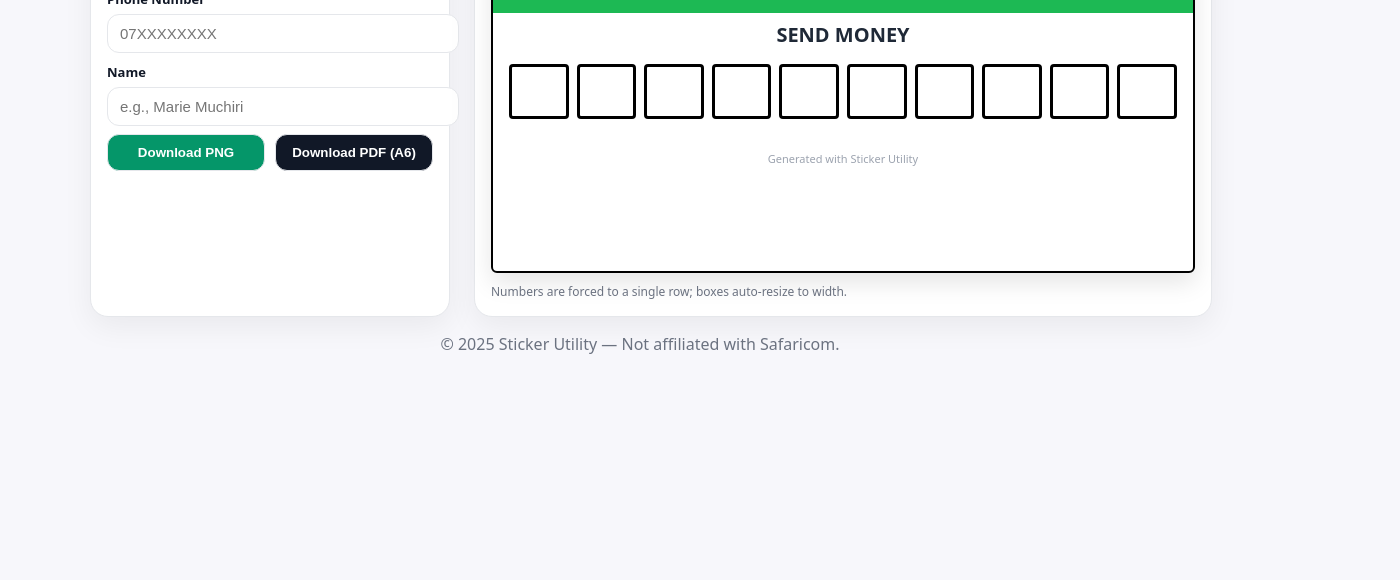
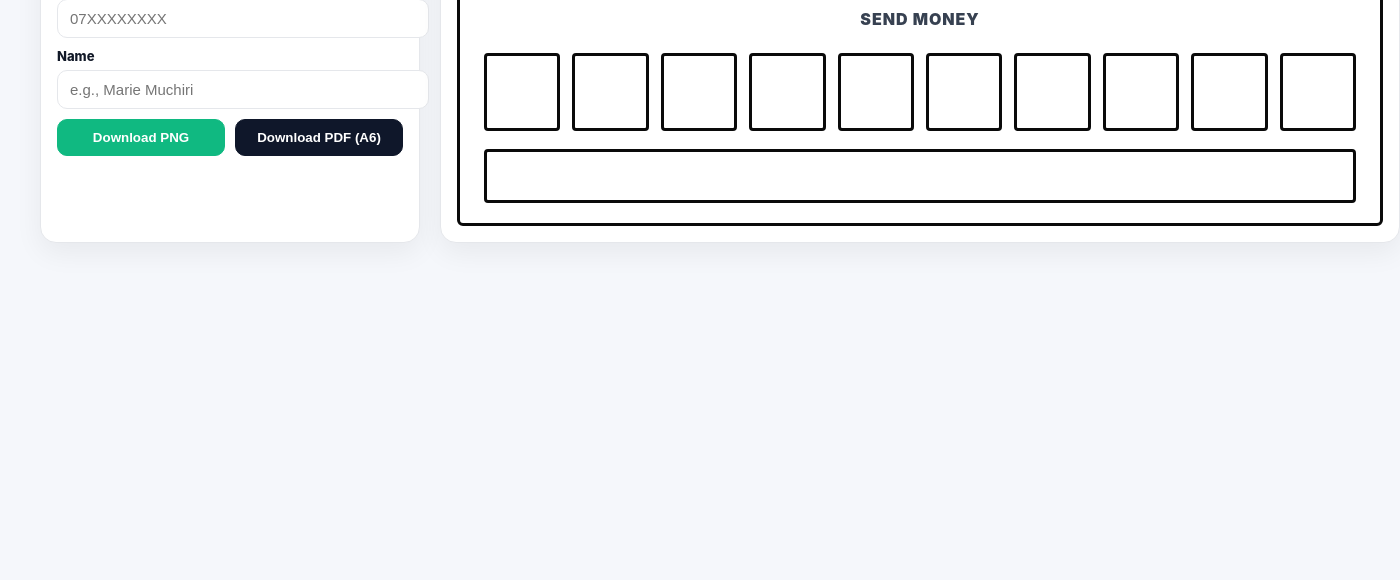
Before and after one commit to Nathank3/mpesa-sticker-vanilla, a plain HTML site: page index.html in a window 1280 px wide. Shown: the part 220-800 px from the top of the page, 1400 px wide, since content can reach past the window. Drawn offline with nearby package versions, Linux system fonts and the light colour scheme.

Commit message:
Update index.html

```diff
--- a/index.html
+++ b/index.html
@@ -5,107 +5,91 @@
   <meta name="viewport" content="width=device-width, initial-scale=1" />
   <title>M-Pesa Sticker Utility</title>
   <style>
-    :root {
-      --mpesa-green: #1db954;
-      --bg: #f6f7f9;
-      --card: #fff;
-      --text: #111827;
-      --muted: #6b7280;
-      --border: #e5e7eb;
-      --black: #000000;
+    :root{
+      --mpesa-green:#21c25e; /* closer to Safaricom green */
+      --border:#0a0a0a;
+      --muted:#374151;
+      --bg:#f5f7fb;
     }
-    html, body { height: 100%; }
-    body { margin: 0; font-family: system-ui, -apple-system, Segoe UI, Roboto, Ubuntu, "Helvetica Neue", Arial, "Noto Sans"; background: #f7f7fb; color: var(--text); }
-    .container { max-width: 1100px; margin: 0 auto; padding: 24px; }
-    h1 { margin: 0 0 6px; font-size: 28px; font-weight: 900; letter-spacing: -0.02em; }
-    .sub { color: var(--muted); margin-bottom: 20px; }
+    html,body{height:100%}
+    body{margin:0;font-family:Inter,system-ui,Segoe UI,Roboto,Helvetica,Arial,sans-serif;background:var(--bg);color:#111827}
+    .container{display:grid;grid-template-columns:1fr;gap:20px;padding:24px;max-width:1200px;margin:0 auto}
+    @media(min-width:992px){.container{grid-template-columns:380px 1fr}}
 
-    .grid { display: grid; grid-template-columns: 1fr; gap: 24px; }
-    @media (min-width: 992px) { .grid { grid-template-columns: 360px 1fr; } }
+    .card{background:#fff;border:1px solid #e5e7eb;border-radius:16px;box-shadow:0 10px 28px rgba(0,0,0,.06);padding:16px}
+    h1{margin:0 0 6px;font-weight:900;letter-spacing:-.02em}
+    .sub{color:#6b7280;margin-bottom:12px}
 
-    .card { background: var(--card); border: 1px solid var(--border); border-radius: 18px; box-shadow: 0 10px 30px rgba(0,0,0,0.06); padding: 16px; }
-    .section-title { font-size: 13px; font-weight: 700; color: var(--muted); text-transform: uppercase; letter-spacing: 0.06em; margin: 8px 0 10px; }
+    .row{display:flex;gap:8px}
+    .btn{flex:1;padding:10px 12px;border-radius:10px;border:1px solid #e5e7eb;background:#f3f4f6;font-weight:800;cursor:pointer}
+    .btn.active{background:#0f172a;color:#fff}
+    .btn.g.active{background:#10b981;border-color:#10b981;color:#fff}
+    label{display:block;font-size:13px;font-weight:800;margin:10px 0 6px}
+    input{width:100%;padding:10px 12px;border:1px solid #e5e7eb;border-radius:10px;font-size:15px}
 
-    .row { display: flex; gap: 8px; }
-    .row > .btn { flex: 1; }
+    .export{display:flex;gap:10px;margin-top:10px}
+    .export .btn{flex:1}
+    .export .png{background:#10b981;color:#fff;border-color:#10b981}
+    .export .pdf{background:#0f172a;color:#fff;border-color:#0f172a}
 
-    .btn { display: inline-flex; align-items: center; justify-content: center; gap: 8px; padding: 10px 12px; font-weight: 700; border-radius: 12px; border: 1px solid var(--border); background: #f3f4f6; cursor: pointer; user-select: none; }
-    .btn.active { background: #111827; color: #fff; }
-    .btn.green.active { background: #059669; color: #fff; }
-
-    label { display: block; font-size: 13px; font-weight: 700; margin: 10px 0 6px; }
-    input[type="text"], input[type="tel"] { width: 100%; padding: 10px 12px; border: 1px solid var(--border); border-radius: 12px; font-size: 15px; }
-
-    .export { display: flex; gap: 10px; padding-top: 8px; }
-    .export .btn { flex: 1; }
-    .export .btn.png { background: #059669; color: #fff; }
-    .export .btn.pdf { background: #111827; color: #fff; }
-
-    /* Preview / Sticker: rectangular look */
-    .preview-wrap { display: flex; justify-content: center; }
-    .sticker { width: 700px; min-height: 320px; background: #fff; border: 2px solid var(--black); border-radius: 6px; box-shadow: 0 10px 24px rgba(0,0,0,0.10); display: flex; flex-direction: column; }
-    .sticker-top { background: var(--mpesa-green); color: #fff; padding: 12px 16px; text-align: center; font-weight: 900; font-size: 28px; text-transform: uppercase; letter-spacing: 0.04em; }
-    .sticker-mid { padding: 8px 16px; text-align: center; font-weight: 800; font-size: 20px; text-transform: uppercase; color: #1f2937; }
-    .boxes-wrap { padding: 8px 16px; }
-    .boxes { display: grid; gap: 8px; justify-items: stretch; }
-    .box { aspect-ratio: 1.1 / 1; background: #fff; border: 3px solid #000; border-radius: 4px; display: flex; align-items: center; justify-content: center; font-weight: 900; font-size: 26px; letter-spacing: 0.08em; }
-    .name { text-align: center; font-weight: 900; font-size: 22px; padding: 10px 16px 14px; word-break: break-word; }
-    .foot { text-align: center; color: #9ca3af; font-size: 11px; padding-bottom: 8px; }
-
-    .hint { color: #6b7280; font-size: 12px; margin-top: 10px; }
+    /* Sticker */
+    .sticker{width:920px;max-width:100%;border:3px solid var(--border);border-radius:6px;background:#fff;display:flex;flex-direction:column}
+    .top{background:var(--mpesa-green);color:#fff;font-weight:900;text-transform:uppercase;text-align:center;padding:14px 16px;font-size:30px;letter-spacing:.04em}
+    .mid{padding:12px 16px;text-align:center;color:var(--muted);font-weight:900;text-transform:uppercase;letter-spacing:.06em}
+    .boxes-wrap{padding:12px 24px}
+    .boxes{--count:10;display:grid;grid-template-columns:repeat(var(--count),1fr);gap:12px;align-items:center}
+    .box{height:72px;background:#fff;border:3px solid var(--border);border-radius:4px;display:flex;align-items:center;justify-content:center;font-weight:900;font-size:28px;letter-spacing:.06em}
+    .name-wrap{padding:6px 24px 20px}
+    .name-field{border:3px solid var(--border);border-radius:4px;height:48px;display:flex;align-items:center;justify-content:center;font-weight:900;font-size:20px}
   </style>
   <script src="https://unpkg.com/html-to-image@1.11.11/dist/html-to-image.umd.js"></script>
   <script src="https://cdnjs.cloudflare.com/ajax/libs/jspdf/2.5.1/jspdf.umd.min.js"></script>
 </head>
 <body>
+  <h1 style="padding:24px; padding-bottom:0;">M-Pesa Sticker Utility</h1>
+  <div class="sub" style="padding:0 24px 8px;">Type your details, see a live sticker, then download as PNG or A6 PDF. Pure HTML/CSS/JS.</div>
   <div class="container">
-    <h1>M-Pesa Sticker Utility</h1>
-    <div class="sub">Enter details → live preview → download PNG/A6 PDF. (All client-side)</div>
-
-    <div class="grid">
     <div class="card">
-        <div class="section-title">Mode</div>
       <div class="row">
         <button id="mode-send" class="btn active" type="button">Send Money</button>
         <button id="mode-lipa" class="btn" type="button">Lipa na M-PESA</button>
       </div>
-
-        <div id="lipa-types" style="display:none; margin-top: 8px;">
+      <div id="lipa-types" style="display:none;margin-top:8px">
         <div class="row">
-            <button id="type-till" class="btn green active" type="button">Till</button>
-            <button id="type-paybill" class="btn green" type="button">Paybill</button>
-            <button id="type-pochi" class="btn green" type="button">Pochi</button>
+          <button id="type-till" class="btn g active" type="button">Till</button>
+          <button id="type-paybill" class="btn g" type="button">Paybill</button>
+          <button id="type-pochi" class="btn g" type="button">Pochi</button>
         </div>
       </div>
 
-        <div id="inputs-send" class="inputs">
+      <div id="inputs-send">
         <label>Phone Number</label>
-          <input id="input-phone" type="tel" placeholder="07XXXXXXXX" />
+        <input id="in-phone" type="tel" placeholder="07XXXXXXXX">
         <label>Name</label>
-          <input id="input-name" type="text" placeholder="e.g., Marie Muchiri" />
+        <input id="in-name-send" type="text" placeholder="e.g., Marie Muchiri">
       </div>
 
-        <div id="inputs-till" class="inputs" style="display:none;">
+      <div id="inputs-till" style="display:none">
         <label>Till Number</label>
-          <input id="input-till" type="tel" placeholder="e.g., 123456" />
+        <input id="in-till" type="tel" placeholder="e.g., 123456">
         <label>Name</label>
-          <input id="input-name-till" type="text" placeholder="Business name" />
+        <input id="in-name-till" type="text" placeholder="Business name">
       </div>
 
-        <div id="inputs-paybill" class="inputs" style="display:none;">
+      <div id="inputs-paybill" style="display:none">
         <label>Paybill Number</label>
-          <input id="input-paybill" type="tel" placeholder="e.g., 247247" />
+        <input id="in-paybill" type="tel" placeholder="e.g., 247247">
         <label>Account Number</label>
-          <input id="input-account" type="text" placeholder="Meter / Student ID / Ref" />
+        <input id="in-account" type="text" placeholder="Meter / Student ID / Ref">
         <label>Name</label>
-          <input id="input-name-paybill" type="text" placeholder="Business name" />
+        <input id="in-name-paybill" type="text" placeholder="Business name">
       </div>
 
-        <div id="inputs-pochi" class="inputs" style="display:none;">
+      <div id="inputs-pochi" style="display:none">
         <label>Phone Number (Pochi)</label>
-          <input id="input-pochi" type="tel" placeholder="07XXXXXXXX" />
+        <input id="in-pochi" type="tel" placeholder="07XXXXXXXX">
         <label>Name</label>
-          <input id="input-name-pochi" type="text" placeholder="e.g., Mama Mboga" />
+        <input id="in-name-pochi" type="text" placeholder="e.g., Mama Mboga">
       </div>
 
       <div class="export">
@@ -115,201 +99,138 @@
     </div>
 
     <div class="card">
-        <div class="sub">Live preview (sticker is a single row of boxes):</div>
-        <div class="preview-wrap">
-          <div id="sticker" class="sticker">
-            <div id="sticker-top" class="sticker-top">SEND MONEY</div>
-            <div id="sticker-mid" class="sticker-mid">SEND MONEY</div>
-            <div class="boxes-wrap">
-              <div class="boxes" id="primary-boxes"></div>
+      <div class="sticker" id="sticker">
+        <div class="top" id="top">SEND MONEY</div>
+        <div class="mid" id="mid">SEND MONEY</div>
+        <div class="boxes-wrap"><div class="boxes" id="primary"></div></div>
+        <div class="name-wrap"><div class="name-field" id="nameField"></div></div>
       </div>
-            <div class="name" id="sticker-name"></div>
-            <div class="foot">Generated with Sticker Utility</div>
-          </div>
-        </div>
-        <div class="hint">Numbers are forced to a single row; boxes auto-resize to width.</div>
     </div>
   </div>
 
-    <div class="sub" style="text-align:center; margin-top:16px;">© <span id="year"></span> Sticker Utility — Not affiliated with Safaricom.</div>
-  </div>
+  <script>
+    const $ = (id) => document.getElementById(id);
 
-  <script>
-    const el = (id) => document.getElementById(id);
-    const yearEl = el('year'); yearEl.textContent = new Date().getFullYear();
+    // state
+    let mode = 'send'; // send | lipa
+    let lipaType = 'till'; // till | paybill | pochi
 
-    let mode = 'send';
-    let lipaType = 'till';
+    let phone='', nameSend='';
+    let till='', nameTill='';
+    let paybill='', account='', namePaybill='';
+    let pochi='', namePochi='';
 
-    let phone = ''; let nameSend = '';
-    let till = ''; let nameTill = '';
-    let paybill = ''; let account = ''; let namePaybill = '';
-    let pochi = ''; let namePochi = '';
+    // els
+    const modeSend = $('mode-send'); const modeLipa = $('mode-lipa');
+    const typesWrap = $('lipa-types');
+    const typeTill = $('type-till'); const typePaybill = $('type-paybill'); const typePochi = $('type-pochi');
 
-    const btnModeSend = el('mode-send');
-    const btnModeLipa = el('mode-lipa');
-    const lipaTypesWrap = el('lipa-types');
+    const inPhone=$('in-phone'), inNameSend=$('in-name-send');
+    const inTill=$('in-till'), inNameTill=$('in-name-till');
+    const inPaybill=$('in-paybill'), inAccount=$('in-account'), inNamePaybill=$('in-name-paybill');
+    const inPochi=$('in-pochi'), inNamePochi=$('in-name-pochi');
 
-    const btnTypeTill = el('type-till');
-    const btnTypePaybill = el('type-paybill');
-    const btnTypePochi = el('type-pochi');
+    const topBar=$('top'), midLbl=$('mid'), primary=$('primary'), nameField=$('nameField');
 
-    const inputsSend = el('inputs-send');
-    const inputsTill = el('inputs-till');
-    const inputsPaybill = el('inputs-paybill');
-    const inputsPochi = el('inputs-pochi');
+    function digitsOnly(v,max){ return (v||'').replace(/\D+/g,'').slice(0,max); }
 
-    const inputPhone = el('input-phone');
-    const inputName = el('input-name');
-
-    const inputTill = el('input-till');
-    const inputNameTill = el('input-name-till');
-
-    const inputPaybill = el('input-paybill');
-    const inputAccount = el('input-account');
-    const inputNamePaybill = el('input-name-paybill');
-
-    const inputPochi = el('input-pochi');
-    const inputNamePochi = el('input-name-pochi');
-
-    const stickerTop = el('sticker-top');
-    const stickerMid = el('sticker-mid');
-    const primaryBoxes = el('primary-boxes');
-    const stickerName = el('sticker-name');
-
-    const btnPng = el('btn-png');
-    const btnPdf = el('btn-pdf');
-
-    function clampDigits(v, max) { return (v || '').replace(/\D+/g, '').slice(0, max); }
-
-    function renderBoxes(value, fixedCount) {
-      const digits = (value || '').replace(/\D+/g, '');
+    function renderBoxes(val, fixedCount){
+      const digits=(val||'').replace(/\D+/g,'');
       const count = fixedCount ?? Math.max(1, digits.length || 1);
-      primaryBoxes.innerHTML = '';
-      primaryBoxes.style.gridTemplateColumns = `repeat(${count}, 1fr)`;
-      for (let i = 0; i < count; i++) {
-        const ch = digits[i] || '';
-        const d = document.createElement('div');
-        d.className = 'box';
-        d.textContent = ch;
-        primaryBoxes.appendChild(d);
+      primary.innerHTML='';
+      primary.style.setProperty('--count', count);
+      for(let i=0;i<count;i++){
+        const d=document.createElement('div');
+        d.className='box';
+        d.textContent=digits[i]||'';
+        primary.appendChild(d);
       }
     }
 
-    function updateUI() {
-      const isSend = mode === 'send';
-      const isPochi = lipaType === 'pochi';
+    function update(){
+      const isSend = mode==='send';
+      const isPochi = lipaType==='pochi';
 
-      btnModeSend.classList.toggle('active', isSend);
-      btnModeLipa.classList.toggle('active', !isSend);
+      modeSend.classList.toggle('active', isSend);
+      modeLipa.classList.toggle('active', !isSend);
+      typesWrap.style.display = isSend ? 'none' : 'block';
 
-      lipaTypesWrap.style.display = isSend ? 'none' : 'block';
+      $('inputs-send').style.display = isSend ? 'block' : 'none';
+      $('inputs-till').style.display = (!isSend && lipaType==='till') ? 'block' : 'none';
+      $('inputs-paybill').style.display = (!isSend && lipaType==='paybill') ? 'block' : 'none';
+      $('inputs-pochi').style.display = (!isSend && lipaType==='pochi') ? 'block' : 'none';
 
-      inputsSend.style.display = isSend ? 'block' : 'none';
-      inputsTill.style.display = (!isSend && lipaType === 'till') ? 'block' : 'none';
-      inputsPaybill.style.display = (!isSend && lipaType === 'paybill') ? 'block' : 'none';
-      inputsPochi.style.display = (!isSend && lipaType === 'pochi') ? 'block' : 'none';
+      typeTill.classList.toggle('active', lipaType==='till');
+      typePaybill.classList.toggle('active', lipaType==='paybill');
+      typePochi.classList.toggle('active', lipaType==='pochi');
 
-      if (isSend) {
-        stickerTop.textContent = 'SEND MONEY';
-        stickerMid.textContent = 'SEND MONEY';
-      } else {
-        stickerTop.textContent = 'LIPA NA M-PESA';
-        if (lipaType === 'till') stickerMid.textContent = 'BUY GOODS TILL NUMBER';
-        if (lipaType === 'paybill') stickerMid.textContent = 'PAYBILL';
-        if (lipaType === 'pochi') stickerMid.textContent = 'POCHI LA BIASHARA';
+      topBar.textContent = isSend ? 'SEND MONEY' : 'LIPA NA M-PESA';
+      if(isSend) midLbl.textContent = 'SEND MONEY';
+      else if(lipaType==='till') midLbl.textContent = 'BUY GOODS TILL NUMBER';
+      else if(lipaType==='paybill') midLbl.textContent = 'PAYBILL';
+      else if(lipaType==='pochi') midLbl.textContent = 'POCHI LA BIASHARA';
+
+      let primaryVal='';
+      if(isSend || isPochi) primaryVal = isPochi ? pochi : phone;
+      else primaryVal = lipaType==='till' ? till : paybill;
+
+      renderBoxes(primaryVal, (isSend||isPochi)?10:undefined);
+
+      const nm = isSend ? nameSend : (lipaType==='till'?nameTill : lipaType==='paybill'?namePaybill : namePochi);
+      nameField.textContent = nm||'';
     }
 
-      let primary = '';
-      if (isSend || isPochi) primary = isPochi ? pochi : phone;
-      else primary = (lipaType === 'till') ? till : paybill;
+    modeSend.onclick=()=>{ mode='send'; update(); };
+    modeLipa.onclick=()=>{ mode='lipa'; update(); };
+    typeTill.onclick=()=>{ lipaType='till'; update(); };
+    typePaybill.onclick=()=>{ lipaType='paybill'; update(); };
+    typePochi.onclick=()=>{ lipaType='pochi'; update(); };
 
-      renderBoxes(primary, (isSend || isPochi) ? 10 : undefined);
+    inPhone.oninput=(e)=>{ phone=digitsOnly(e.target.value,10); e.target.value=phone; update(); };
+    inNameSend.oninput=(e)=>{ nameSend=e.target.value; update(); };
+    inTill.oninput=(e)=>{ till=digitsOnly(e.target.value,12); e.target.value=till; update(); };
+    inNameTill.oninput=(e)=>{ nameTill=e.target.value; update(); };
+    inPaybill.oninput=(e)=>{ paybill=digitsOnly(e.target.value,12); e.target.value=paybill; update(); };
+    inAccount.oninput=(e)=>{ /* account text not shown on sticker to match image, keep for later */ };
+    inNamePaybill.oninput=(e)=>{ namePaybill=e.target.value; update(); };
+    inPochi.oninput=(e)=>{ pochi=digitsOnly(e.target.value,10); e.target.value=pochi; update(); };
+    inNamePochi.oninput=(e)=>{ namePochi=e.target.value; update(); };
 
-      const nm = isSend ? nameSend : (lipaType === 'till' ? nameTill : lipaType === 'paybill' ? namePaybill : namePochi);
-      stickerName.textContent = nm || '';
+    async function getDataUrl(){
+      const node = document.getElementById('sticker');
+      return await htmlToImage.toPng(node, {pixelRatio:2, cacheBust:true, backgroundColor:'#ffffff'});
     }
 
-    btnModeSend.addEventListener('click', () => { mode = 'send'; updateUI(); });
-    btnModeLipa.addEventListener('click', () => { mode = 'lipa'; updateUI(); });
-
-    btnTypeTill.addEventListener('click', () => { lipaType = 'till'; updateUI(); });
-    btnTypePaybill.addEventListener('click', () => { lipaType = 'paybill'; updateUI(); });
-    btnTypePochi.addEventListener('click', () => { lipaType = 'pochi'; updateUI(); });
-
-    inputPhone.addEventListener('input', (e) => { phone = clampDigits(e.target.value, 10); e.target.value = phone; updateUI(); });
-    inputName.addEventListener('input', (e) => { nameSend = e.target.value; updateUI(); });
-
-    inputTill.addEventListener('input', (e) => { till = clampDigits(e.target.value, 12); e.target.value = till; updateUI(); });
-    inputNameTill.addEventListener('input', (e) => { nameTill = e.target.value; updateUI(); });
-
-    inputPaybill.addEventListener('input', (e) => { paybill = clampDigits(e.target.value, 12); e.target.value = paybill; updateUI(); });
-    inputAccount.addEventListener('input', (e) => { account = e.target.value.slice(0, 20); updateUI(); });
-    inputNamePaybill.addEventListener('input', (e) => { namePaybill = e.target.value; updateUI(); });
-
-    inputPochi.addEventListener('input', (e) => { pochi = clampDigits(e.target.value, 10); e.target.value = pochi; updateUI(); });
-    inputNamePochi.addEventListener('input', (e) => { namePochi = e.target.value; updateUI(); });
-
-    async function toDataUrl() {
-      const node = document.getElementById('sticker');
-      return await htmlToImage.toPng(node, {
-        pixelRatio: 2,
-        cacheBust: true,
-        backgroundColor: '#ffffff',
-        crossOrigin: 'anonymous'
-      });
+    function safeDownload(url, filename){
+      const a=document.createElement('a');
+      a.href=url; a.download=filename; a.rel='noopener'; a.target='_blank';
+      document.body.appendChild(a); a.click(); a.remove();
     }
 
-    btnPng.addEventListener('click', async (e) => {
+    document.getElementById('btn-png').addEventListener('click', async (e)=>{
       e.preventDefault();
-      try {
-        const dataUrl = await toDataUrl();
-        const a = document.createElement('a');
-        a.download = makeFilename() + '.png';
-        a.href = dataUrl;
-        document.body.appendChild(a);
-        a.click();
-        a.remove();
-      } catch (err) {
-        alert('PNG export failed (possibly due to network blocking CDNs). Try another browser/network.');
-        console.error(err);
-      }
+      try{ const dataUrl = await getDataUrl(); safeDownload(dataUrl,'mpesa-sticker.png'); }
+      catch(err){ console.error(err); alert('PNG export failed. Try a different browser/network (CDNs may be blocked).'); }
     });
 
-    btnPdf.addEventListener('click', async (e) => {
+    document.getElementById('btn-pdf').addEventListener('click', async (e)=>{
       e.preventDefault();
-      try {
-        const dataUrl = await toDataUrl();
+      try{
+        const dataUrl = await getDataUrl();
         const { jsPDF } = window.jspdf;
-        const pdf = new jsPDF({ orientation: 'portrait', unit: 'mm', format: 'a6' });
+        const pdf = new jsPDF({orientation:'landscape', unit:'mm', format:'a6'});
         const imgProps = pdf.getImageProperties(dataUrl);
-        const pageWidth = pdf.internal.pageSize.getWidth();
-        const pageHeight = pdf.internal.pageSize.getHeight();
-        const ratio = Math.min(pageWidth / imgProps.width, pageHeight / imgProps.height);
-        const w = imgProps.width * ratio;
-        const h = imgProps.height * ratio;
-        const x = (pageWidth - w) / 2;
-        const y = (pageHeight - h) / 2;
-        pdf.addImage(dataUrl, 'PNG', x, y, w, h);
-        pdf.save(makeFilename() + '.pdf');
-      } catch (err) {
-        alert('PDF export failed (possibly due to network blocking CDNs). Try another browser/network.');
-        console.error(err);
-      }
+        const pw = pdf.internal.pageSize.getWidth();
+        const ph = pdf.internal.pageSize.getHeight();
+        const r = Math.min(pw/imgProps.width, ph/imgProps.height);
+        const w = imgProps.width*r, h = imgProps.height*r;
+        const x=(pw-w)/2, y=(ph-h)/2;
+        pdf.addImage(dataUrl,'PNG',x,y,w,h);
+        pdf.save('mpesa-sticker.pdf');
+      }catch(err){ console.error(err); alert('PDF export failed. Try a different browser/network.'); }
     });
 
-    function makeFilename() {
-      const parts = [];
-      parts.push(mode === 'send' ? 'send-money' : `lipa-${lipaType}`);
-      if (mode === 'send' || lipaType === 'pochi') parts.push((mode === 'send') ? phone : pochi);
-      if (lipaType === 'till') parts.push(till);
-      if (lipaType === 'paybill') { parts.push(paybill); parts.push((account || '').replace(/\s+/g, '-')); }
-      const nm = mode === 'send' ? nameSend : (lipaType === 'till' ? nameTill : lipaType === 'paybill' ? namePaybill : namePochi);
-      if (nm) parts.push(nm.replace(/\s+/g, '-').toLowerCase());
-      return 'mpesa-sticker-' + parts.filter(Boolean).join('-');
-    }
-
-    updateUI();
+    update();
   </script>
 </body>
 </html>
```
Lines whose indentation alone changed are shown as unchanged.
